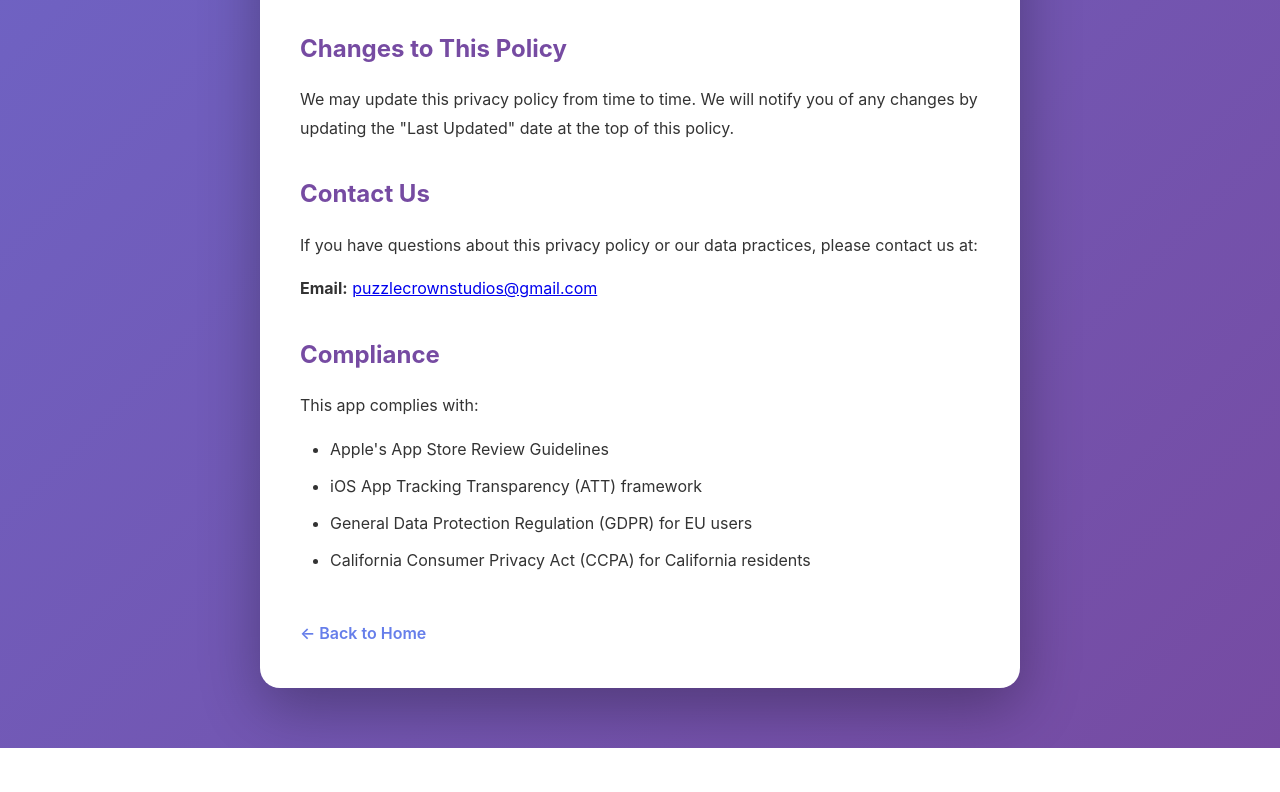
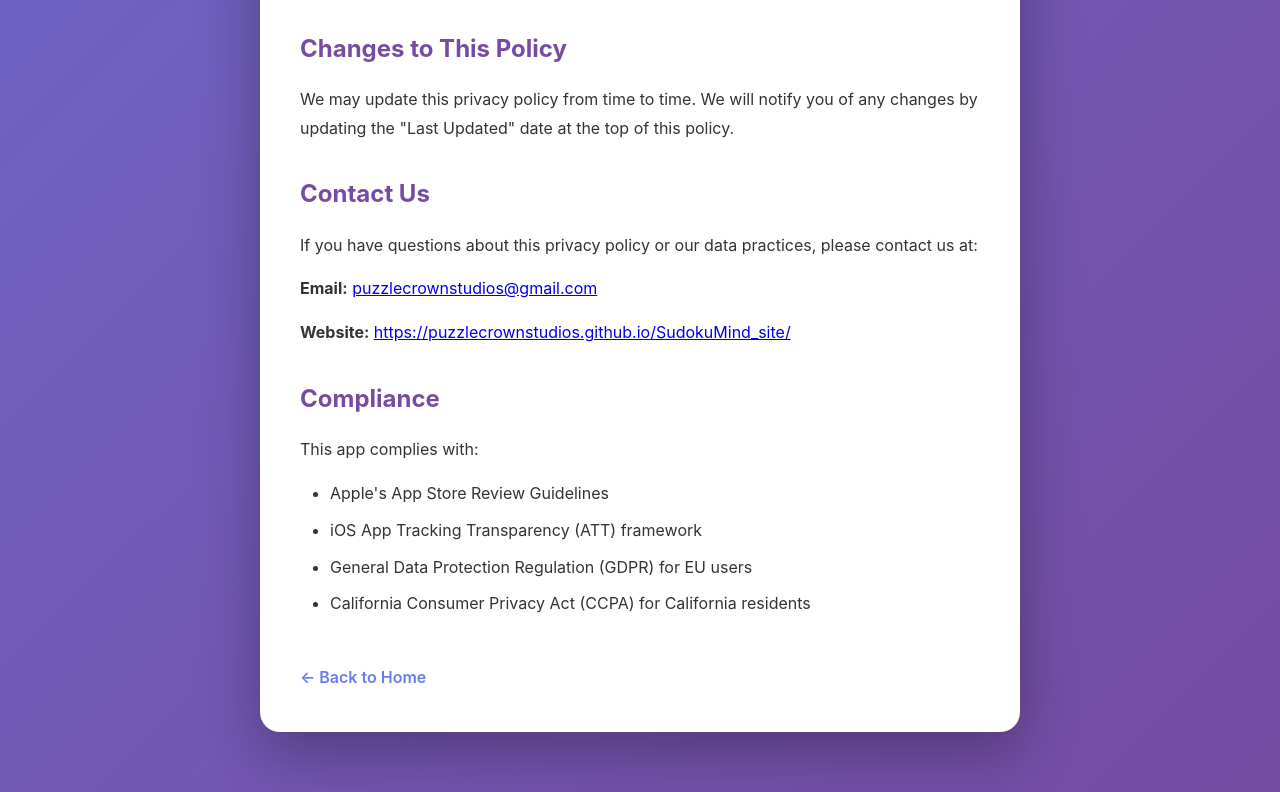
Before and after one commit to PuzzleCrownStudios/SudokuMind_site, a plain HTML site: page docs/privacy.html in a window 1280 px wide. Shown: the part 2534-3326 px from the top of the page. Before the commit the page ends 3282 px from the top, so only its background shows below. Drawn offline with Linux system fonts and the light colour scheme.

Commit message:
Add files via upload

```diff
--- a/docs/privacy.html
+++ b/docs/privacy.html
@@ -179,6 +179,7 @@
             <h2>Contact Us</h2>
             <p>If you have questions about this privacy policy or our data practices, please contact us at:</p>
             <p><strong>Email:</strong> <a href="mailto:puzzlecrownstudios@gmail.com">puzzlecrownstudios@gmail.com</a></p>
+            <p><strong>Website:</strong> <a href="https://puzzlecrownstudios.github.io/SudokuMind_site/">https://puzzlecrownstudios.github.io/SudokuMind_site/</a></p>
 
             <h2>Compliance</h2>
             <p>This app complies with:</p>
```
Also changed, not shown: docs/terms.html (+1 -0 lines), docs/index.html (line endings or trailing spaces).
